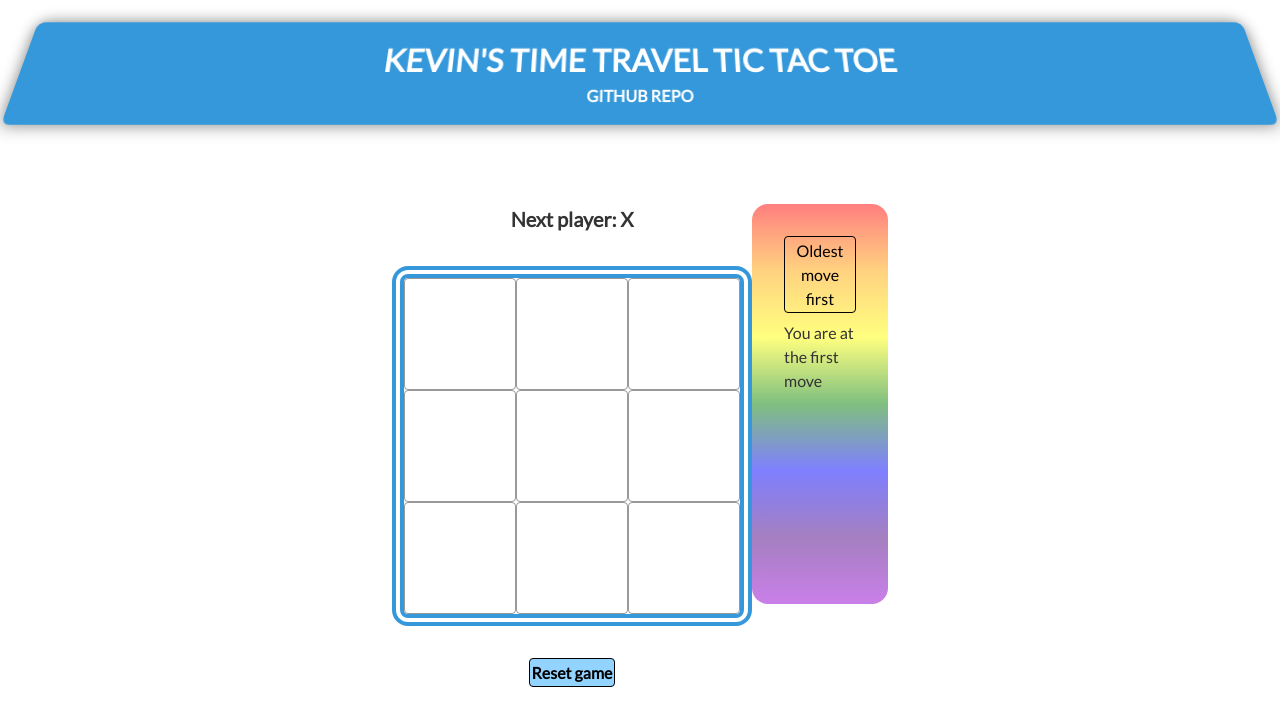
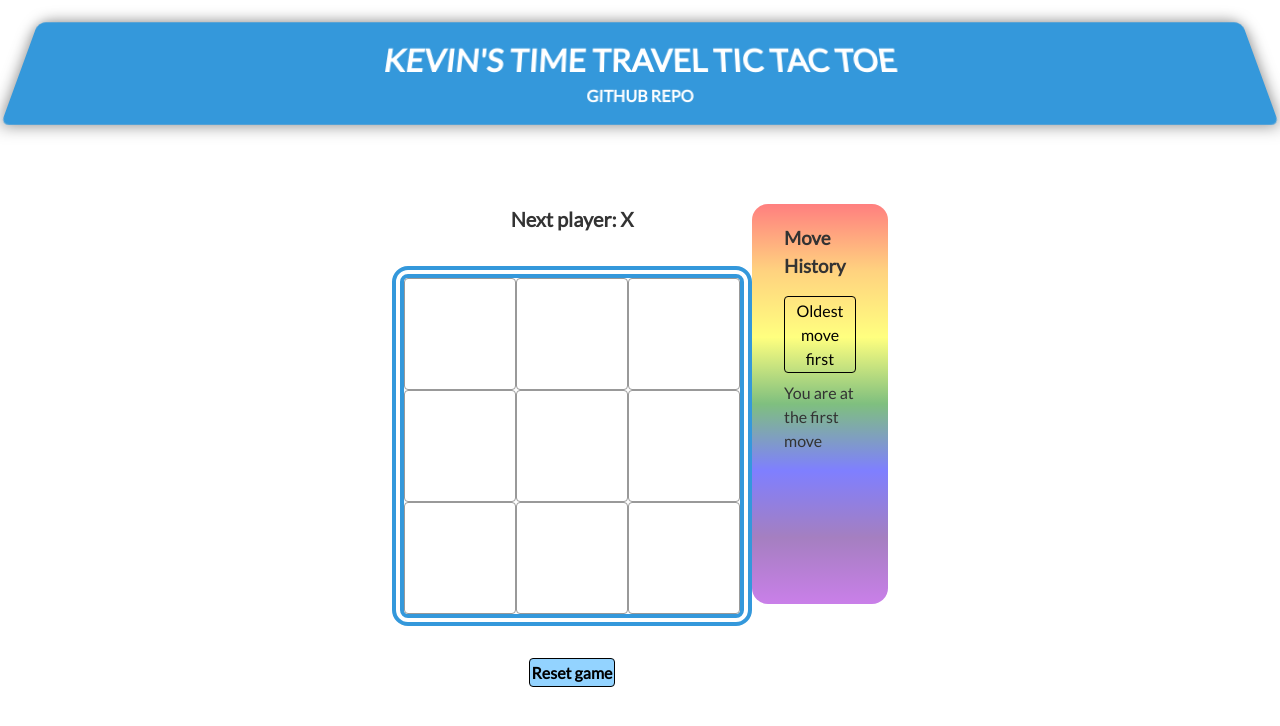
Before and after one commit to zkevinbai/tictactoe_two, a React (Create React App) app: page / in a window 1280 px wide. Shown: the top 726 px of the page. Built offline with nearby package versions, Linux system fonts and the light colour scheme.

Commit message:
buttons and titles

```diff
--- a/src/ticTacToe/Game.css
+++ b/src/ticTacToe/Game.css
@@ -151,8 +151,7 @@ background: radial-gradient(circle at center,
     overflow-y: auto;
     /* Add vertical scroll when content exceeds the container height */
     padding: 2rem;
-    /* padding-left: 1rem; */
-    /* Optional: Add padding for spacing */
+    padding-top: 1.25rem;
 }
 
 @media (max-width: 1200px) {
@@ -161,17 +160,35 @@ background: radial-gradient(circle at center,
     }
 }
 
+.move-history>h3 {
+    align-self: center;
+    margin-bottom: 1rem;
+    font-weight: bold;
+}
+
 .reversed-ol {
     display: flex !important;
     flex-direction: column-reverse !important;
+}
+
+.history-button {
+    border-radius: 1rem;
+    margin-bottom: 0.1rem;
+}
+
+.history-button:hover {
+    color: rgba(255, 255, 255);
+    background-color: rgba(0, 0, 0, 0.5);
 }
 
 .sort-moves-button {
     align-self: center;
     background-color: transparent;
     margin-bottom: 0.5rem;
+    padding: 0.1rem;
 }
 
 .sort-moves-button:hover {
-    background-color: rgba(0, 0, 0, 0.15);
+    color: rgba(255, 255, 255);
+    background-color: rgba(0, 0, 0, 0.5);
 }
--- a/src/ticTacToe/MoveHistory.js
+++ b/src/ticTacToe/MoveHistory.js
@@ -9,6 +9,7 @@ function MoveHistory({
 }) {
     return (
         <>
+            <h3>Move History</h3>
             <button
                 className='sort-moves-button'
                 onClick={() => setLatestFirst(!latestFirst)}
```
